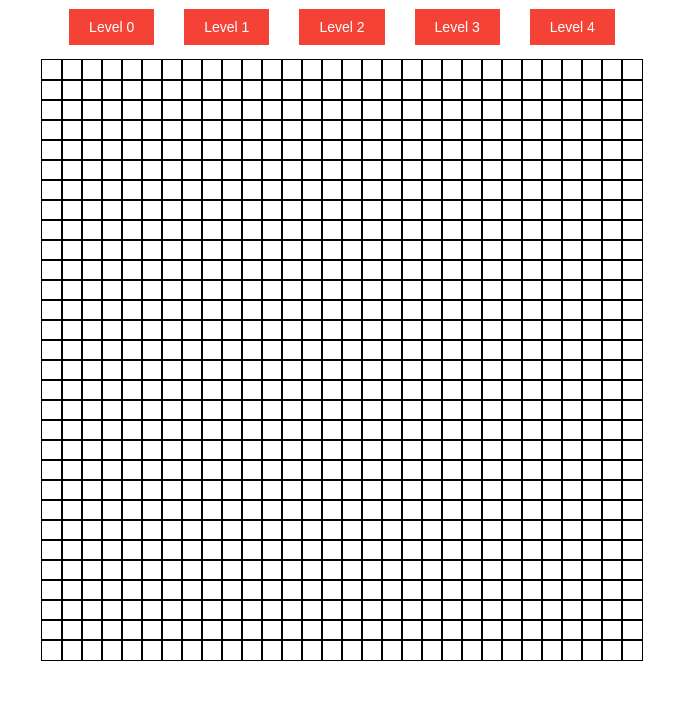
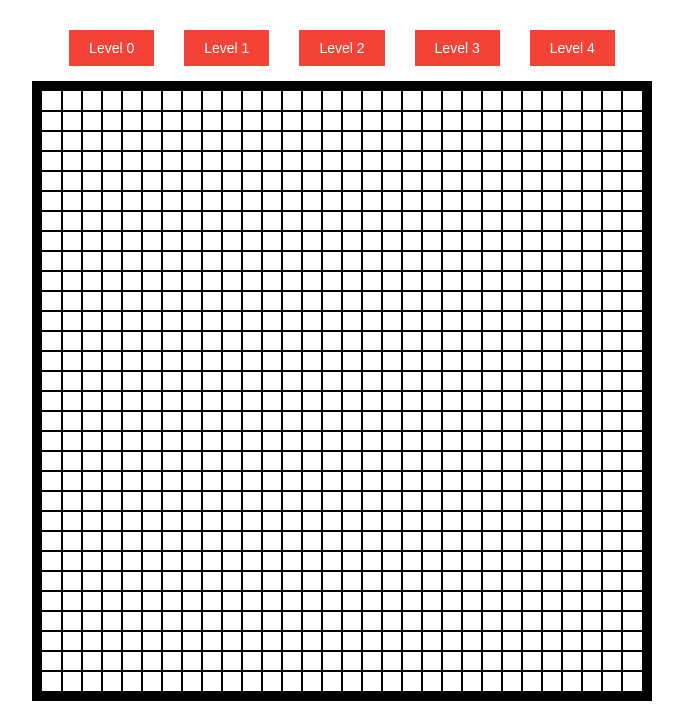
Before and after one commit to anastassia-b/snake-painter, a website with bundled scripts: page docs/index.html in a window 1280 px wide. Shown: the part 93-800 px from the top of the page, without its empty margins (298-981 px from the left). Built offline with nearby package versions, Linux system fonts and the light colour scheme.

Commit message:
Add board figure and style

```diff
--- a/docs/css/main.css
+++ b/docs/css/main.css
@@ -1,16 +1,64 @@
-#snake-painter-game {
-  margin: 0 auto;
-  background: none;
-  width: 600px;
+html, body, figure, figcaption, ul, li, h1 {
+  margin: 0;
+  padding: 0;
+  border: 0;
+  font: inherit;
+  text-align: inherit;
+}
+
+ul {
+  list-style: none;
+}
+
+body {
+  font-family: sans-serif;
+  text-align: center;
+  font-weight: bold;
 }
 
 h1 {
-  font-family: sans-serif;
-  margin: 25px 50px;
+  font-size: 42px;
+  margin: 30px;
+}
+
+figure .board {
+  display: inline-block;
+  border: 10px solid black;
+}
+
+ul {
+}
+
+ul:after {
+  content: "";
+  clear: both;
+  display: block;
 }
 
 li {
   float: left;
+  width: 20px;
+  height: 20px;
+}
+
+/*.apple {
+  background: red;
+}
+
+.snake {
+  background: green;
+}*/
+
+button {
+  margin: 15px;
+  background-color: #f44336;
+  border: none;
+  color: white;
+  padding: 10px 20px;
+  text-align: center;
+  text-decoration: none;
+  display: inline-block;
+  font-size: 14px;
 }
 
 .square {
@@ -20,31 +68,3 @@ li {
   width: 20px;
   height: 20px;
 }
-
-.levels {
-
-}
-
-button {
-  margin: 15px;
-  background-color: #f44336; /* Green */
-  border: none;
-  color: white;
-  padding: 10px 20px;
-  text-align: center;
-  text-decoration: none;
-  display: inline-block;
-  font-size: 14px;
-}
-
-ul.group {
-  margin: 0;
-  width: 600px;
-  padding: 0;
-}
-
-.group:after {
-  content: "";
-  clear: both;
-  display: block;
-}
--- a/docs/js/bundle.js
+++ b/docs/js/bundle.js
@@ -6,9 +6,9 @@
 /******/ 	function __webpack_require__(moduleId) {
 /******/
 /******/ 		// Check if module is in cache
-/******/ 		if(installedModules[moduleId]) {
+/******/ 		if(installedModules[moduleId])
 /******/ 			return installedModules[moduleId].exports;
-/******/ 		}
+/******/
 /******/ 		// Create a new module (and put it into the cache)
 /******/ 		var module = installedModules[moduleId] = {
 /******/ 			i: moduleId,
@@ -32,6 +32,9 @@
 /******/
 /******/ 	// expose the module cache
 /******/ 	__webpack_require__.c = installedModules;
+/******/
+/******/ 	// identity function for calling harmony imports with the correct context
+/******/ 	__webpack_require__.i = function(value) { return value; };
 /******/
 /******/ 	// define getter function for harmony exports
 /******/ 	__webpack_require__.d = function(exports, name, getter) {
@@ -60,30 +63,19 @@
 /******/ 	__webpack_require__.p = "";
 /******/
 /******/ 	// Load entry module and return exports
-/******/ 	return __webpack_require__(__webpack_require__.s = 0);
+/******/ 	return __webpack_require__(__webpack_require__.s = 4);
 /******/ })
 /************************************************************************/
 /******/ ([
-/* 0 */
-/***/ (function(module, exports, __webpack_require__) {
-
-const View = __webpack_require__(1);
-
-$(function () {
-  const rootEl = $('.snake-painter-game');
-  new View(rootEl);
-});
-
-
-/***/ }),
+/* 0 */,
 /* 1 */
 /***/ (function(module, exports) {
 
 // const Board = require('./board');
 
-window.randomColorString = function() {
+const randomColorString = function() {
   return '#' + Math.random().toString(16).substr(-4) + '00';
-}
+};
 
 class View {
   constructor($el) {
@@ -95,11 +87,13 @@ class View {
   setupBoard() {
     this.addButtons();
 
+    const $board = $("<figure>").addClass("board");
 
     for (let i = 0; i < 30; i++) {
-      this.addRow();
+      this.addRow($board);
     }
 
+    this.$el.append($board);
   }
 
   addButtons() {
@@ -112,7 +106,7 @@ class View {
     this.$el.append($levels);
   }
 
-  addRow() {
+  addRow($board) {
     const rowIdx = this.$el.find(".row").length;
     const $row = $("<ul>").addClass("row").addClass("group");
     for (let colIdx = 0; colIdx < 30; colIdx++) {
@@ -120,14 +114,13 @@ class View {
 
       $row.append($square);
     }
-    this.$el.append($row);
+    $board.append($row);
   }
 
   level0() {
-    console.log("something");
     $('.square').on("mouseover", e => {
       const $sq = $(e.currentTarget);
-      $sq.css("background-color",  randomColorString());
+      $sq.css("background-color", randomColorString());
     });
   }
 
@@ -149,13 +142,27 @@ class View {
 
 View.KEYS = {
 
-}
+};
 
 View.STEP_MILLIS = 100;
 
 module.exports = View;
 
 
+/***/ }),
+/* 2 */,
+/* 3 */,
+/* 4 */
+/***/ (function(module, exports, __webpack_require__) {
+
+const View = __webpack_require__(1);
+
+$(function () {
+  const rootEl = $('.snake-painter-game');
+  new View(rootEl);
+});
+
+
 /***/ })
 /******/ ]);
 //# sourceMappingURL=bundle.js.map
```
Also changed, not shown: docs/js/view.js (+9 -8 lines), 1 other file.
